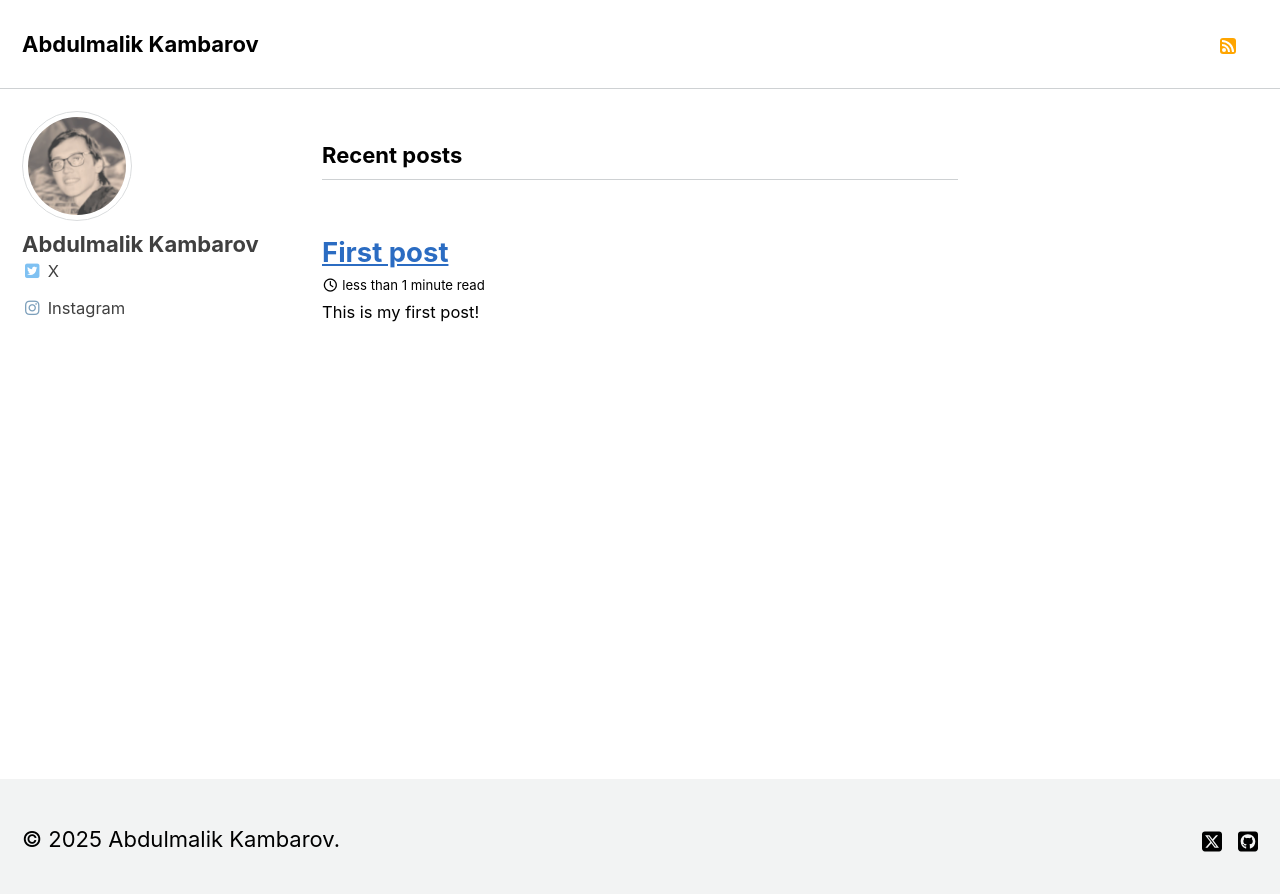
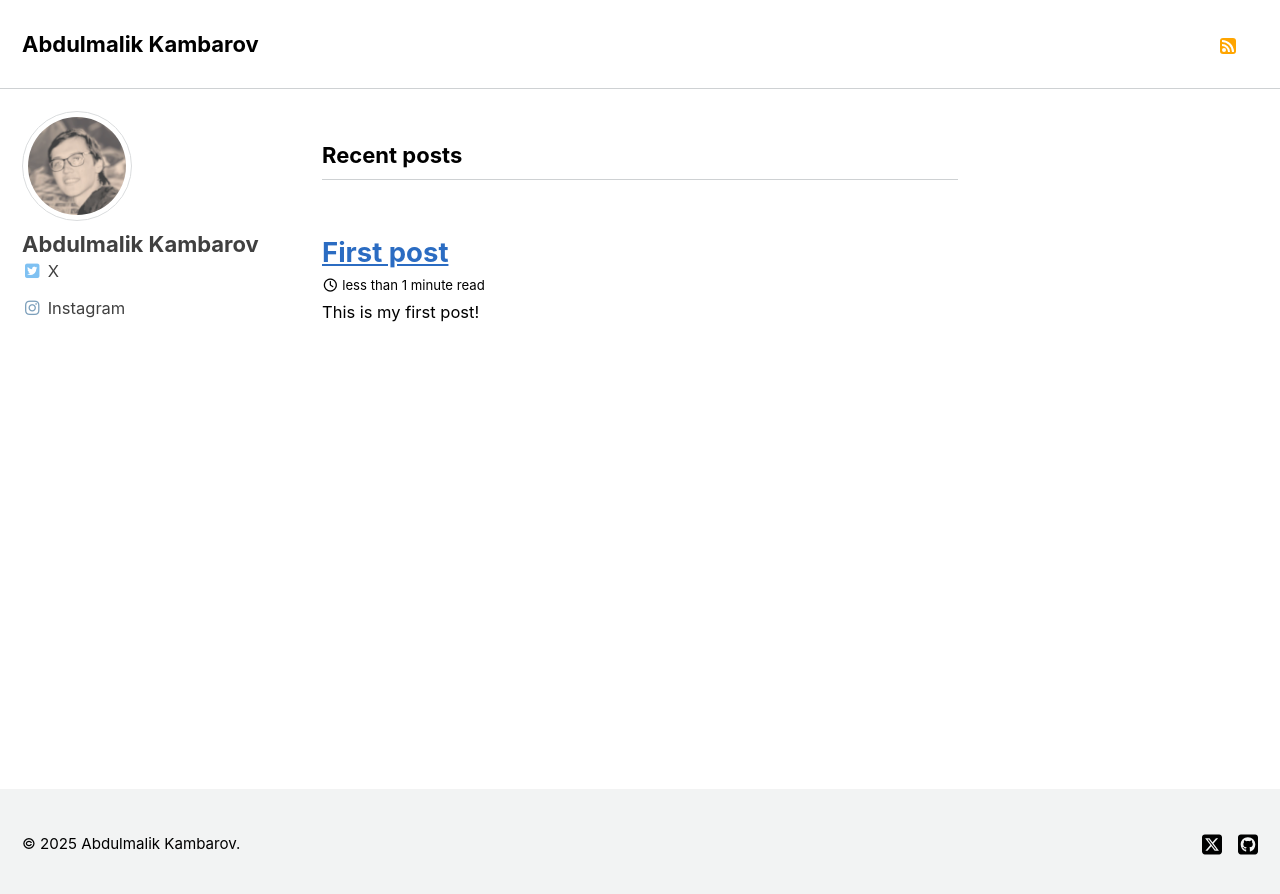
Before and after one commit to akambarov/akambarov.github.io, a Jekyll site: the page built from index.html, in a window 1280 px wide. Shown: the top 894 px of the page. Built offline with Jekyll 4.4.1, drawn with Linux system fonts in a browser that asks for light colours; cached includes are drawn as plain includes; the list of posts is cut into pages by our own code.

Commit message:
+ page__footer-copyright

```diff
--- a/_includes/footer.html
+++ b/_includes/footer.html
@@ -1,4 +1,4 @@
-<div style="display: flex; align-items: center; justify-content: space-between; flex-wrap: wrap; gap: 1rem;">
+<div class="page__footer-copyright" style="display: flex; align-items: center; justify-content: space-between; flex-wrap: wrap; gap: 1rem;">
   <span>&copy; {{ site.time | date: '%Y' }} {{ site.name | default: site.title }}.</span>
 
   <div style="display: flex; align-items: center; gap: 0.75rem;">
```
